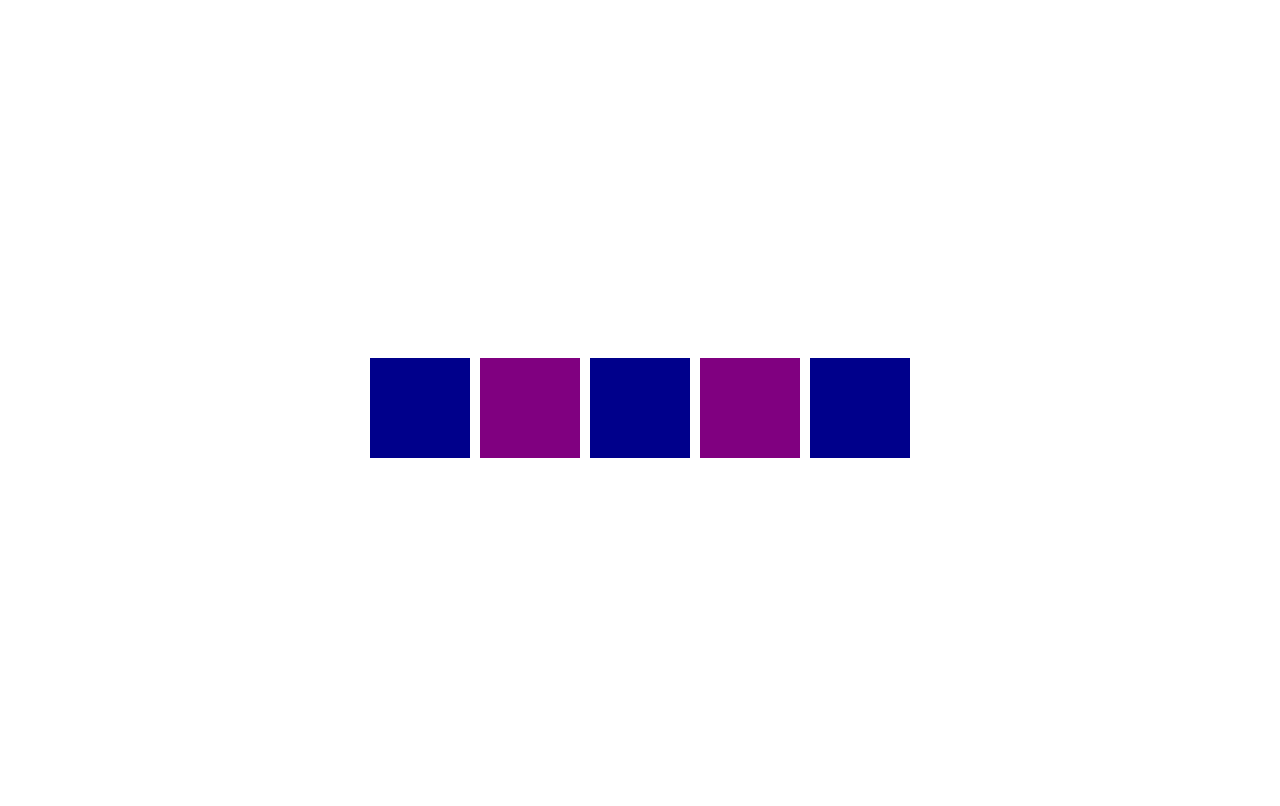
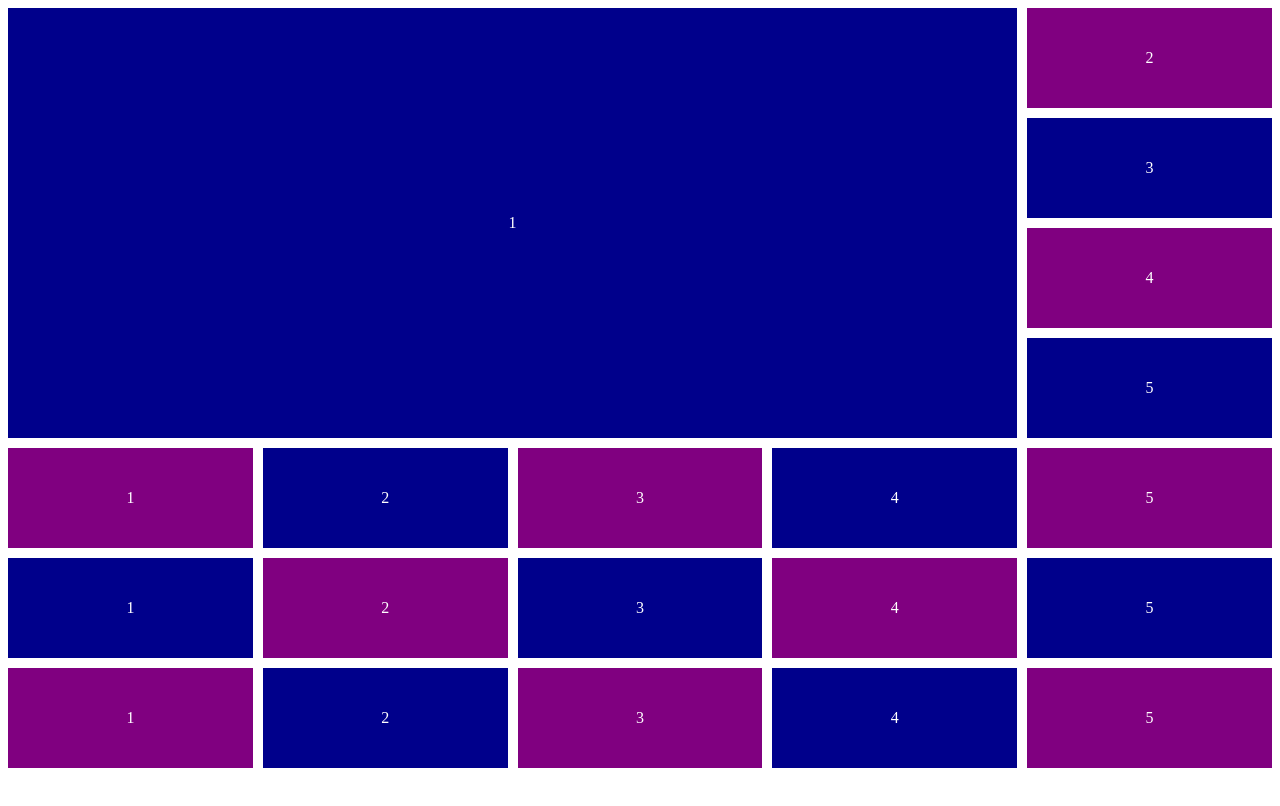
Before and after one commit to Yesdoing/css-master, a plain HTML site: page grid.html in a window 1280 px wide. Drawn offline with Linux system fonts and the light colour scheme.

Commit message:
Justify Items, Align Items and Place Items and Grid Column, Column Start and End

```diff
--- a/grid.html
+++ b/grid.html
@@ -11,9 +11,14 @@
             display: grid;
             grid-gap: 10px;
             grid-auto-rows: 100px;
-            grid-template-columns: repeat(5, 100px);
-            place-content: center;
-            height: 100vh;
+            grid-template-columns: repeat(5, 1fr);
+        }
+
+        .box {
+            display: flex;
+            justify-content: center;
+            align-items: center;
+            color: white;
         }
 
         .box:nth-child(even) {
@@ -23,16 +28,38 @@
         .box:nth-child(odd) {
             background-color:darkblue;
         }
+
+        .box:first-child {
+            grid-column-start: 1;
+            grid-column-end: 5;
+            grid-row-start: 1;
+            grid-row-end: 5;
+        }
     </style>
 </head>
 
 <body>
     <div class="father">
-        <div class="box"></div>
-        <div class="box"></div>
-        <div class="box"></div>
-        <div class="box"></div>
-        <div class="box"></div>
+        <div class="box">1</div>
+        <div class="box">2</div>
+        <div class="box">3</div>
+        <div class="box">4</div>
+        <div class="box">5</div>
+        <div class="box">1</div>
+        <div class="box">2</div>
+        <div class="box">3</div>
+        <div class="box">4</div>
+        <div class="box">5</div>
+        <div class="box">1</div>
+        <div class="box">2</div>
+        <div class="box">3</div>
+        <div class="box">4</div>
+        <div class="box">5</div>
+        <div class="box">1</div>
+        <div class="box">2</div>
+        <div class="box">3</div>
+        <div class="box">4</div>
+        <div class="box">5</div>
     </div>
 </body>
 
```
Also changed, not shown: README.md.
